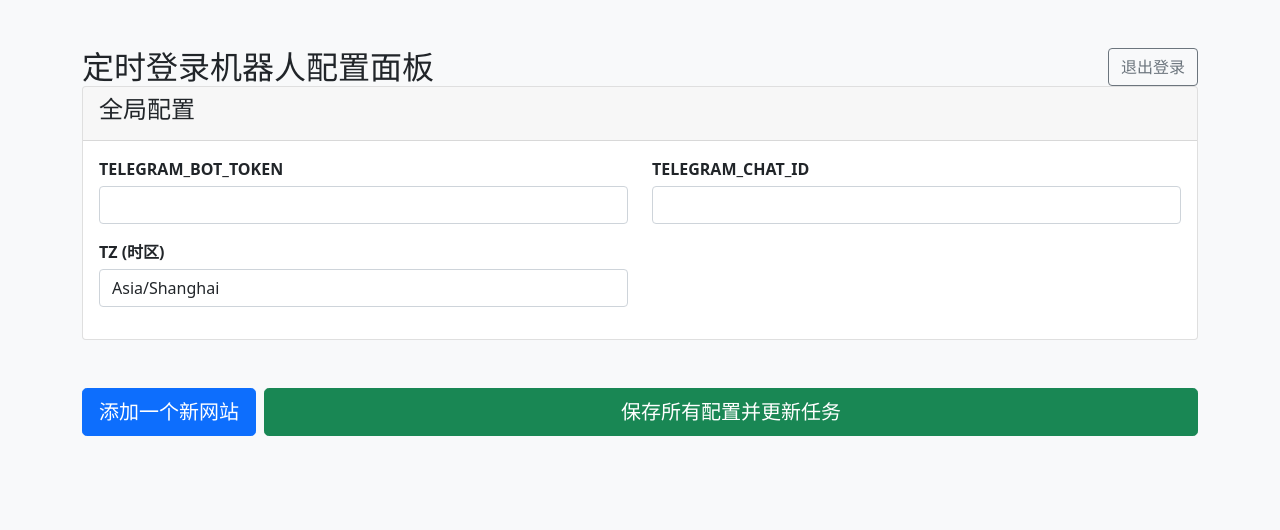
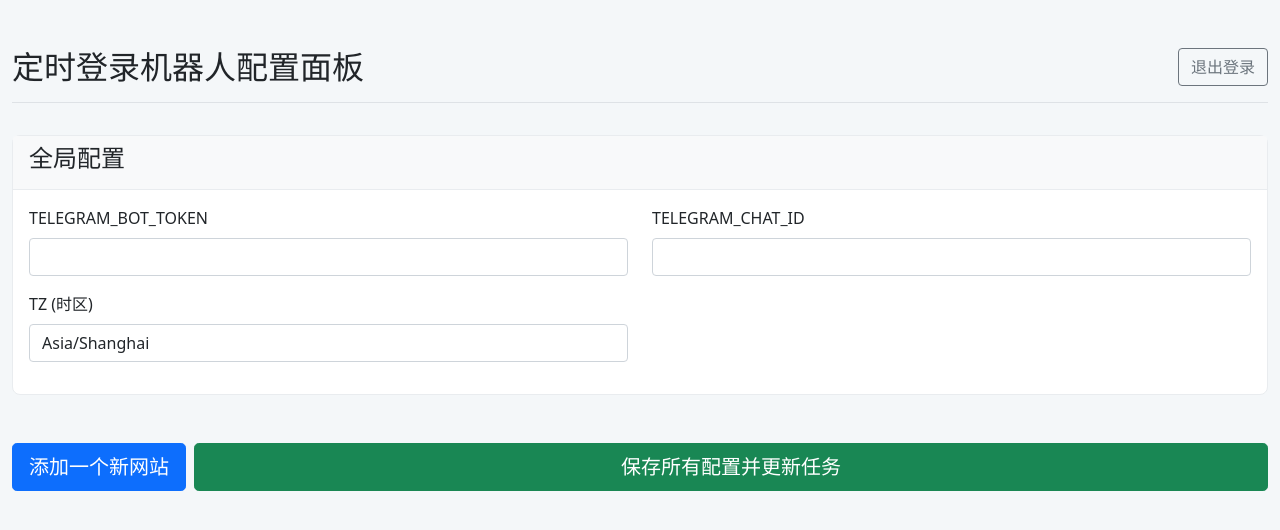
Before and after one commit to workerspages/website-login-web, a Flask app: page / in a window 1280 px wide. Shown: the top 530 px of the page. Run offline with Flask 3, Linux system fonts and the light colour scheme; the visitor is signed in with stand-in values (Sample User, id 1).

Commit message:
Update style.css

```diff
--- a/web/static/style.css
+++ b/web/static/style.css
@@ -1,29 +1,67 @@
-/* web/static/style.css */
+/* web/static/style.css (美化版) */
 
 body {
-    background-color: #f8f9fa; /* 设置一个淡灰色背景 */
+    background-color: #f4f7f9; /* 使用一个更柔和的浅灰色背景 */
 }
 
-.card-header h5 {
-    margin-bottom: 0;
+.container {
+    max-width: 1400px; /* 限制最大宽度，避免在大屏上过于分散 */
 }
 
-/* 让表单控件更紧凑一些 */
-.form-control-sm {
-    font-size: 0.85rem;
-    padding: 0.25rem 0.5rem;
+.page-header {
+    border-bottom: 1px solid #dee2e6;
+    padding-bottom: 1rem;
+    margin-bottom: 2rem !important;
 }
 
-/* 让表单标签字体加粗，但不要太大 */
-.form-label {
-    font-weight: 600;
-    margin-bottom: 0.3rem;
+/* 卡片样式优化 */
+.site-card {
+    border: 1px solid #e9ecef;
+    border-radius: 0.5rem; /* 更圆润的边角 */
+    transition: box-shadow .2s ease-in-out, transform .2s ease-in-out;
+    background-color: #fff;
 }
 
-.card-body h6 {
-    margin-top: 1rem;
-    color: #0d6efd; /* 蓝色标题 */
-    border-bottom: 1px solid #eee;
-    padding-bottom: 0.5rem;
+.site-card:hover {
+    transform: translateY(-3px); /* 鼠标悬浮时轻微上移 */
+    box-shadow: 0 0.5rem 1rem rgba(0, 0, 0, .1); /* 增加更明显的阴影 */
+}
+
+.site-card .card-header {
+    background-color: #f8f9fa;
+    border-bottom: 1px solid #e9ecef;
+    font-weight: 500;
+}
+
+/* 替代 <hr> 的区域标题样式 */
+.site-card .card-body h6 {
+    font-size: 0.9rem;
+    font-weight: 600;
+    color: #495057;
+    margin-top: 1.5rem;
     margin-bottom: 1rem;
+    padding-top: 1.5rem;
+    border-top: 1px solid #f1f3f5; /* 使用非常浅的上边框作为分隔线 */
 }
+.site-card .card-body h6:first-of-type {
+    margin-top: 0;
+    padding-top: 0;
+    border-top: none;
+}
+
+
+/* --- 核心：平滑动画效果 --- */
+.form-parameters,
+.cookie-parameters {
+    overflow: hidden;
+    transition: max-height 0.4s ease-in-out, opacity 0.3s ease-in-out;
+    max-height: 0; /* 默认折叠 */
+    opacity: 0;
+    visibility: hidden;
+}
+
+.visible {
+    max-height: 1000px; /* 一个足够大的值，确保内容能完全展开 */
+    opacity: 1;
+    visibility: visible;
+}
```
